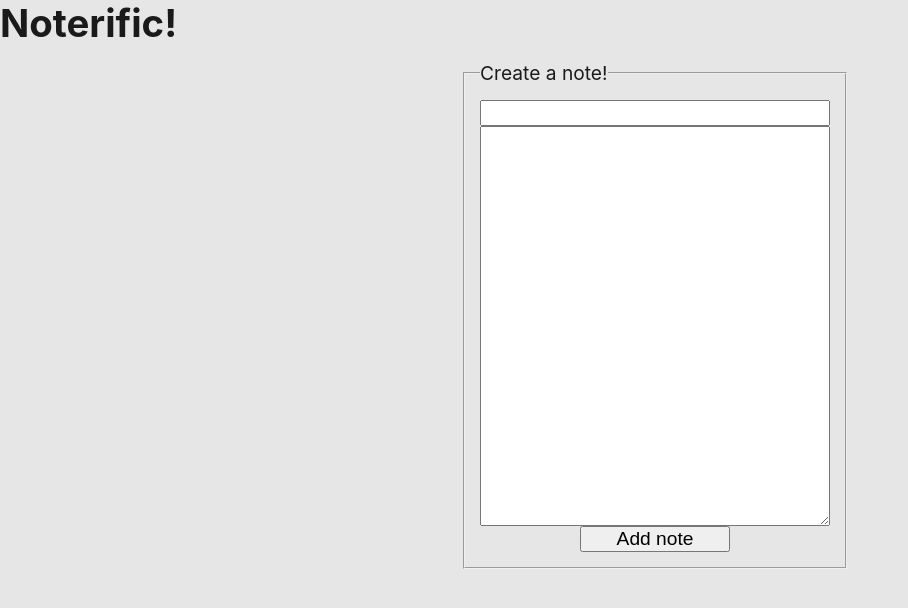
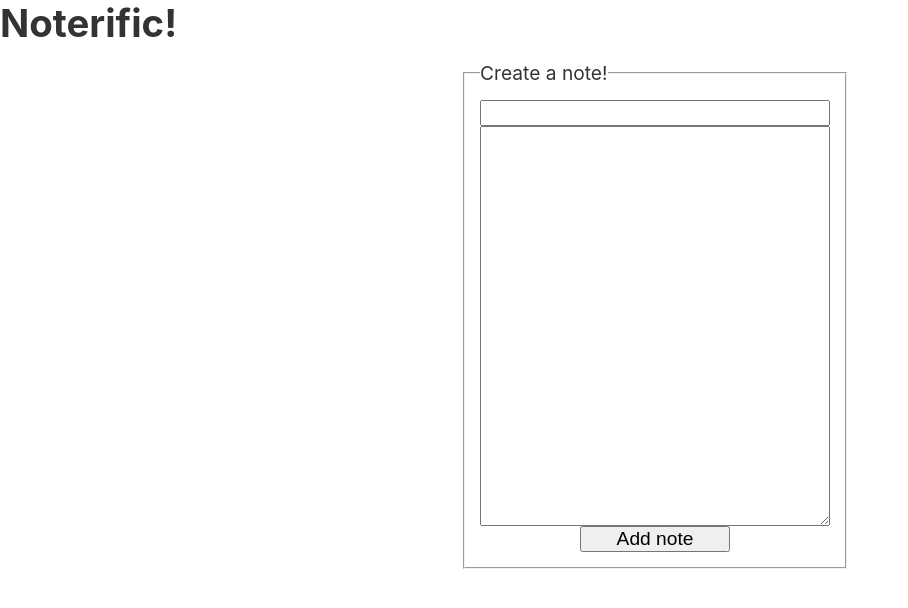
Before and after one commit to jasonlhedrick/noterific, a React (Create React App) app: page / in a window 1280 px wide. Shown: the top 608 px of the page, without its empty margins (0-908 px from the left). Built offline with nearby package versions, Linux system fonts and the light colour scheme.

Commit message:
Fixed a bug I created when I wrapped the form in a fieldset and sent the wrong element to the disable toggleDisableChildren function. Removed a console.log in AddNote that wasnt needed anymore.

```diff
--- a/src/App.css
+++ b/src/App.css
@@ -1,7 +1,7 @@
 :root {
   /* Root variables not vegetables */
   --primaryColor: hsl(0, 0%, 90%);
-  --secondaryColor: hsl(0, 0%, 10%);
+  --secondaryColor: hsl(0, 0%, 20%);
   --defaultFontSize: 1.2rem;
   --defaultFormItemWidth: 350px;
 }
@@ -15,7 +15,7 @@
 body {
   font-size: var(--defaultFontSize);
   color: var(--secondaryColor);
-  background-color: #e6e6e6;
+  background-color: --primaryColor;
   /* List notes component */
 }
 
@@ -26,6 +26,7 @@ section {
   border: 1px solid black;
   margin: 15px;
   padding: 5px;
+  color: var(--secondaryColor);
   /* AddNote component */
 }
 
--- a/src/App.sass
+++ b/src/App.sass
@@ -1,7 +1,7 @@
 :root
     /* Root variables not vegetables */
     --primaryColor: hsl(0, 0%, 90%)
-    --secondaryColor: hsl(0, 0%, 10%)
+    --secondaryColor: hsl(0, 0%, 20%)
     --defaultFontSize: 1.2rem
     --defaultFormItemWidth: 350px
 *
@@ -12,7 +12,7 @@
 body
     font-size: var(--defaultFontSize)
     color: var(--secondaryColor)
-    background-color: hsl(0, 0%, 90%)
+    background-color: --primaryColor
 
     /* List notes component */
 section
@@ -22,7 +22,7 @@ section
     border: 1px solid black
     margin: 15px
     padding: 5px
-
+    color: var(--secondaryColor)
     /* AddNote component */
 form
     margin: 15px
--- a/src/components/addnote/AddNote.js
+++ b/src/components/addnote/AddNote.js
@@ -10,8 +10,8 @@ function AddNote(props) {
 
     function submitNewNote(e) {
       e.preventDefault();
-      const addNoteForm = document.getElementById('addNoteForm');
-      toggleDisableChildElements(addNoteForm);
+      const addNoteFormFieldset = document.getElementById('addNoteFormFieldset');
+      toggleDisableChildElements(addNoteFormFieldset);
       /* Database functionality. */
       /*
       axios.post(`${serverLoc}/notes/`, { title: noteTitle, body: noteBody })
@@ -25,14 +25,13 @@ function AddNote(props) {
       */
 
       /* For testing functionality without a database. */
-      console.log(appNotes);
       setAppNotes(appNotes => [...appNotes, {title: noteTitle, body: noteBody}]);
-      toggleDisableChildElements(addNoteForm);
+      toggleDisableChildElements(addNoteFormFieldset);
     }
 
     return (
       <form id="addNoteForm" onSubmit={(e) => submitNewNote(e)}>
-        <fieldset>
+        <fieldset id="addNoteFormFieldset">
             <legend>Create a note!</legend>
             <input id="addNoteTitle" required type="text" onChange={(e) => setNoteTitle(e.target.value)} value={noteTitle}></input>
             <textarea id="addNoteBody" required onChange={(e) => setNoteBody(e.target.value)} value={noteBody}></textarea>
```
Also changed, not shown: 1 other file (tests, documents, lock files or other folders).
